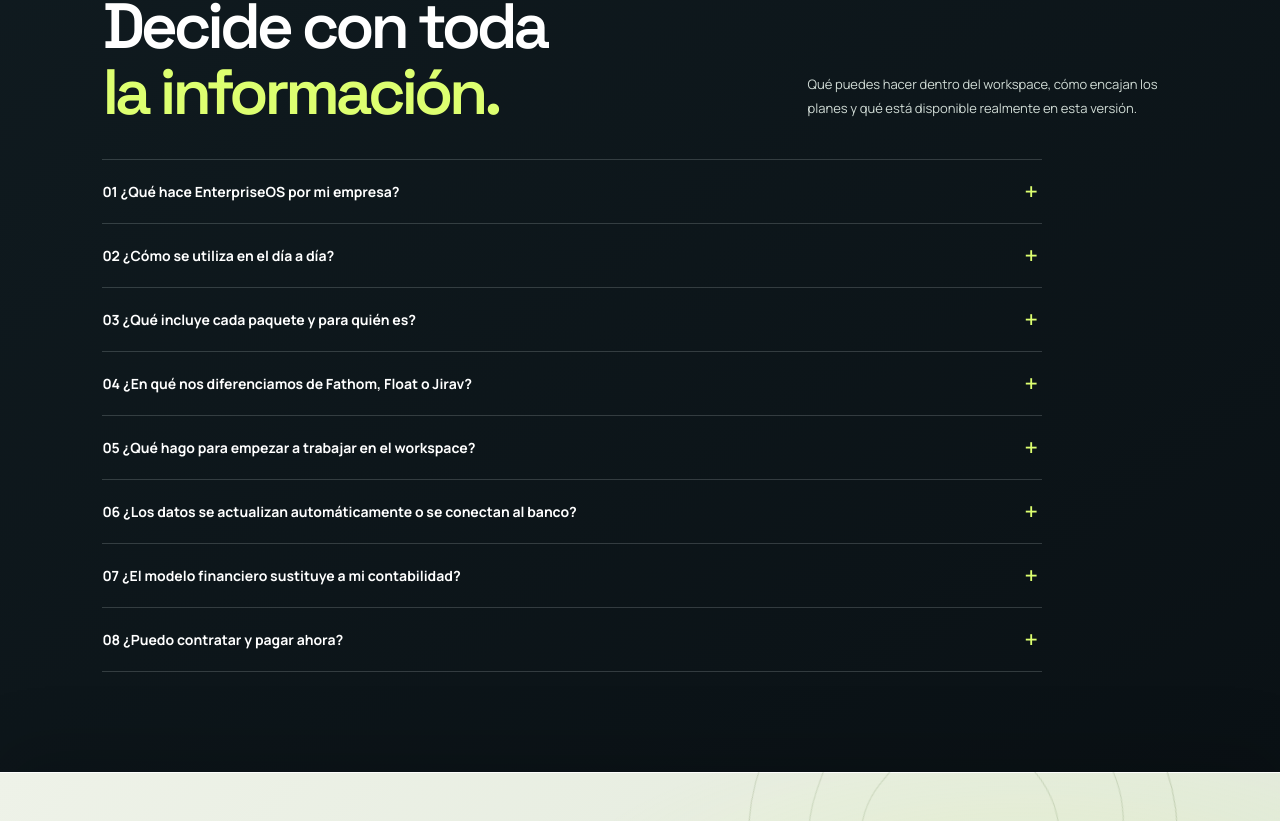
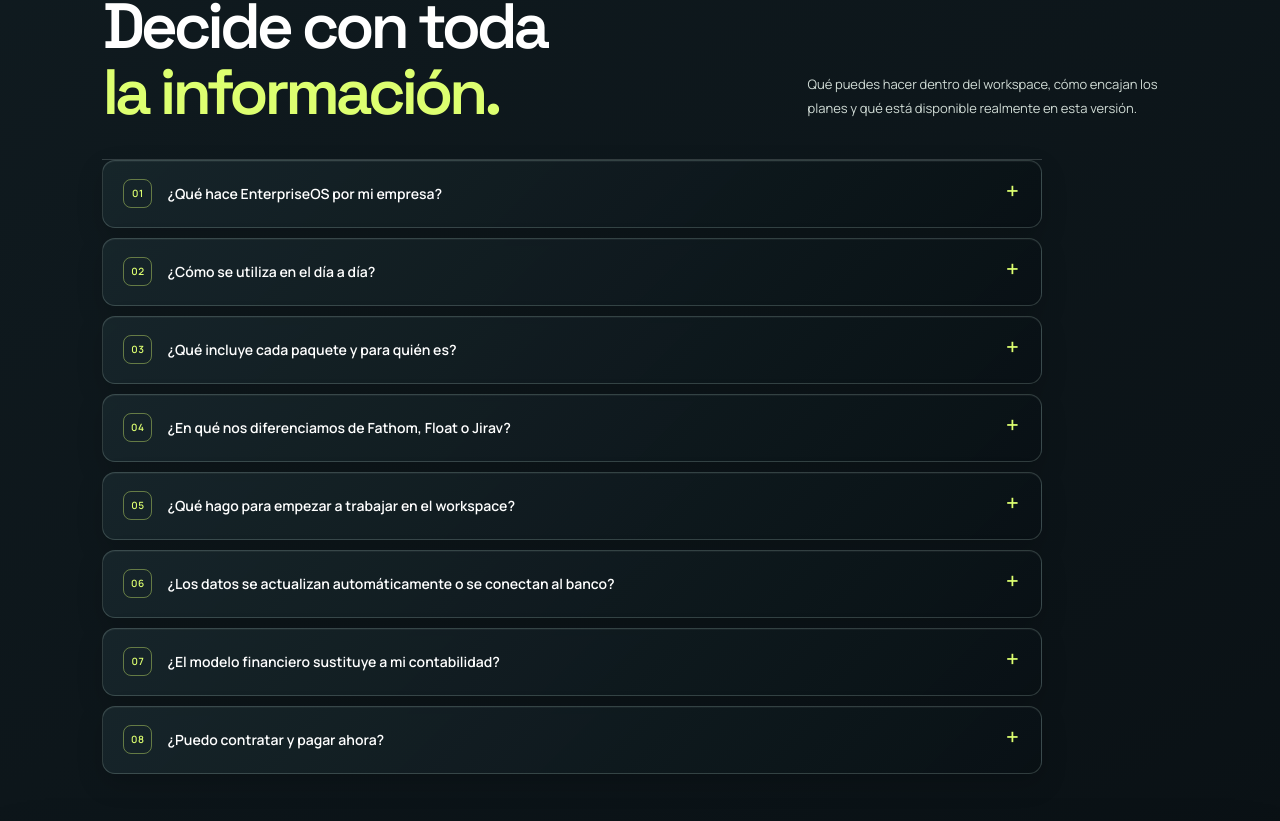
Before and after one commit to jaimefg19034/EnterpriseOS, a Next.js app: page /platform in a window 1280 px wide. Shown: the part 5459-6280 px from the top of the page. Built offline with nearby package versions, Linux system fonts and the light colour scheme; no server answers; a web font is replaced by a local one.

Commit message:
Style interactive FAQ and precise pricing anchors

```diff
--- a/app/platform/conversion-landing.css
+++ b/app/platform/conversion-landing.css
@@ -833,3 +833,82 @@ html{scroll-behavior:smooth;scroll-padding-top:100px}
   .eos-home-visual:before { animation:none;opacity:.65; }
   .eos-home-orbit-svg { animation-duration:48s; }
 }
+
+
+/* Pricing anchors: align the card grid itself below the live sticky navigation. */
+.eos-home-pricing-grid#pricing,
+.eos-home-tier-card[id^="plan-"] {
+  scroll-margin-top: 112px;
+}
+.eos-home-faq-list details {
+  position:relative;
+  overflow:hidden;
+  margin:0 0 10px;
+  border:1px solid rgba(205,235,222,.2);
+  border-radius:13px;
+  background:linear-gradient(135deg,rgba(24,39,44,.88),rgba(9,17,21,.96));
+  box-shadow:0 10px 26px rgba(0,0,0,.17),inset 0 1px rgba(255,255,255,.045);
+  transition:border-color .22s ease,box-shadow .22s ease,transform .22s ease;
+}
+.eos-home-faq-list details:hover,
+.eos-home-faq-list details[open] {
+  border-color:rgba(221,255,112,.46);
+  box-shadow:0 15px 34px rgba(0,0,0,.25),0 0 22px rgba(131,217,209,.045),inset 0 1px rgba(255,255,255,.075);
+}
+.eos-home-faq-list details[open] { background:linear-gradient(135deg,rgba(27,44,48,.96),rgba(10,18,22,.98)); }
+.eos-home-faq-list summary {
+  display:flex;
+  align-items:center;
+  gap:15px;
+  min-height:66px;
+  padding:17px 56px 17px 20px;
+  list-style:none;
+  cursor:pointer;
+  color:#fff;
+  font-size:14px;
+  font-weight:600;
+  line-height:1.5;
+}
+.eos-home-faq-list summary::-webkit-details-marker { display:none; }
+.eos-home-faq-list summary>span {
+  flex:0 0 29px;
+  display:grid;
+  place-items:center;
+  width:29px;
+  height:29px;
+  border:1px solid rgba(221,255,112,.4);
+  border-radius:8px;
+  color:#ddff70;
+  font-size:10px;
+  letter-spacing:.06em;
+}
+.eos-home-faq-list summary:after {
+  content:"+";
+  position:absolute;
+  right:22px;
+  top:19px;
+  color:#ddff70;
+  font-size:23px;
+  font-weight:300;
+  line-height:1;
+  transition:transform .22s ease;
+}
+.eos-home-faq-list details[open] summary:after { content:"−"; transform:rotate(180deg); }
+.eos-home-faq-list details p {
+  max-width:880px;
+  padding:0 56px 22px 64px;
+  color:#d4ded8;
+  font-size:13px;
+  line-height:1.85;
+}
+.eos-home-faq-list details p b { color:#fff; }
+.eos-home-faq-list details[open] summary { color:#f3ffd0; }
+@media(max-width:760px) {
+  .eos-home-pricing-grid#pricing,.eos-home-tier-card[id^="plan-"] { scroll-margin-top:112px; }
+  .eos-home-faq-list summary { min-height:62px;padding:15px 48px 15px 14px;font-size:12px;gap:10px; }
+  .eos-home-faq-list summary:after { right:16px; }
+  .eos-home-faq-list details p { padding:0 18px 20px 53px;font-size:12px; }
+}
+@media(prefers-reduced-motion:reduce) {
+  .eos-home-faq-list details,.eos-home-faq-list summary:after { transition:none!important; }
+}
```
